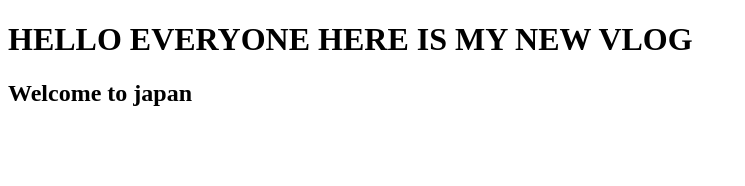
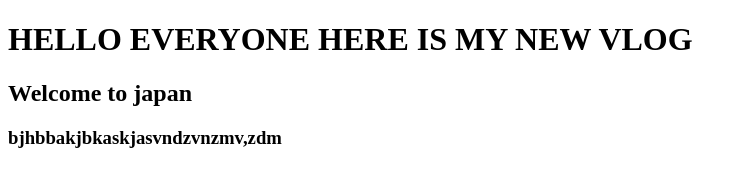
Before and after one commit to R541231/git-, a plain HTML site: page japan.html in a window 1280 px wide. Shown: the whole page, without its empty margins (0-745 px from the left). Drawn offline with Linux system fonts and the light colour scheme.

Commit message:
added more html

```diff
--- a/japan.html
+++ b/japan.html
@@ -9,5 +9,6 @@
 <body>
 <h1>HELLO EVERYONE HERE IS MY NEW VLOG</h1>
 <h2>Welcome to japan</h2>
+<h3>bjhbbakjbkaskjasvndzvnzmv,zdm</h3>
 </body>
 </html>
```
Also changed, not shown: 2 other files.
